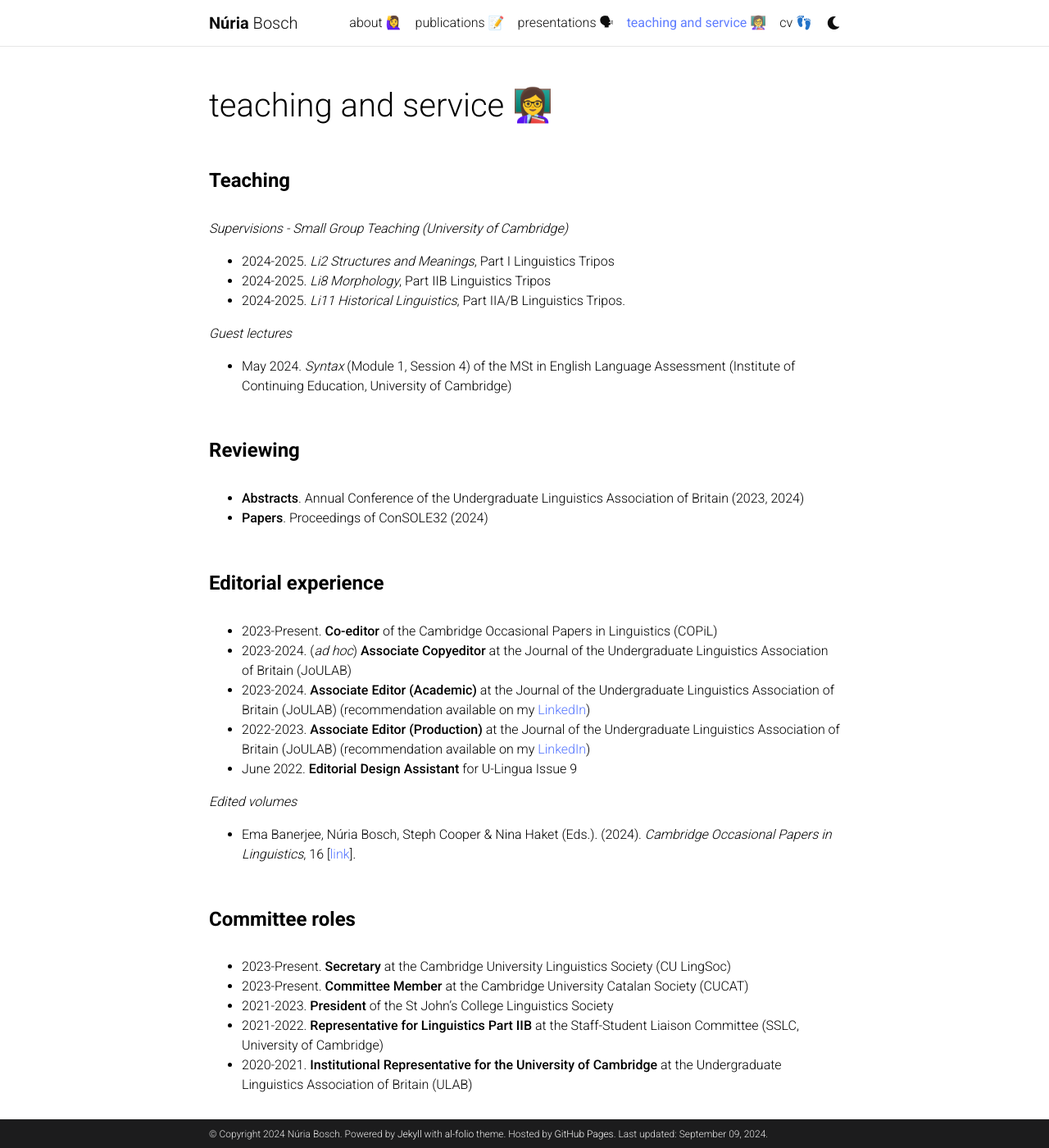
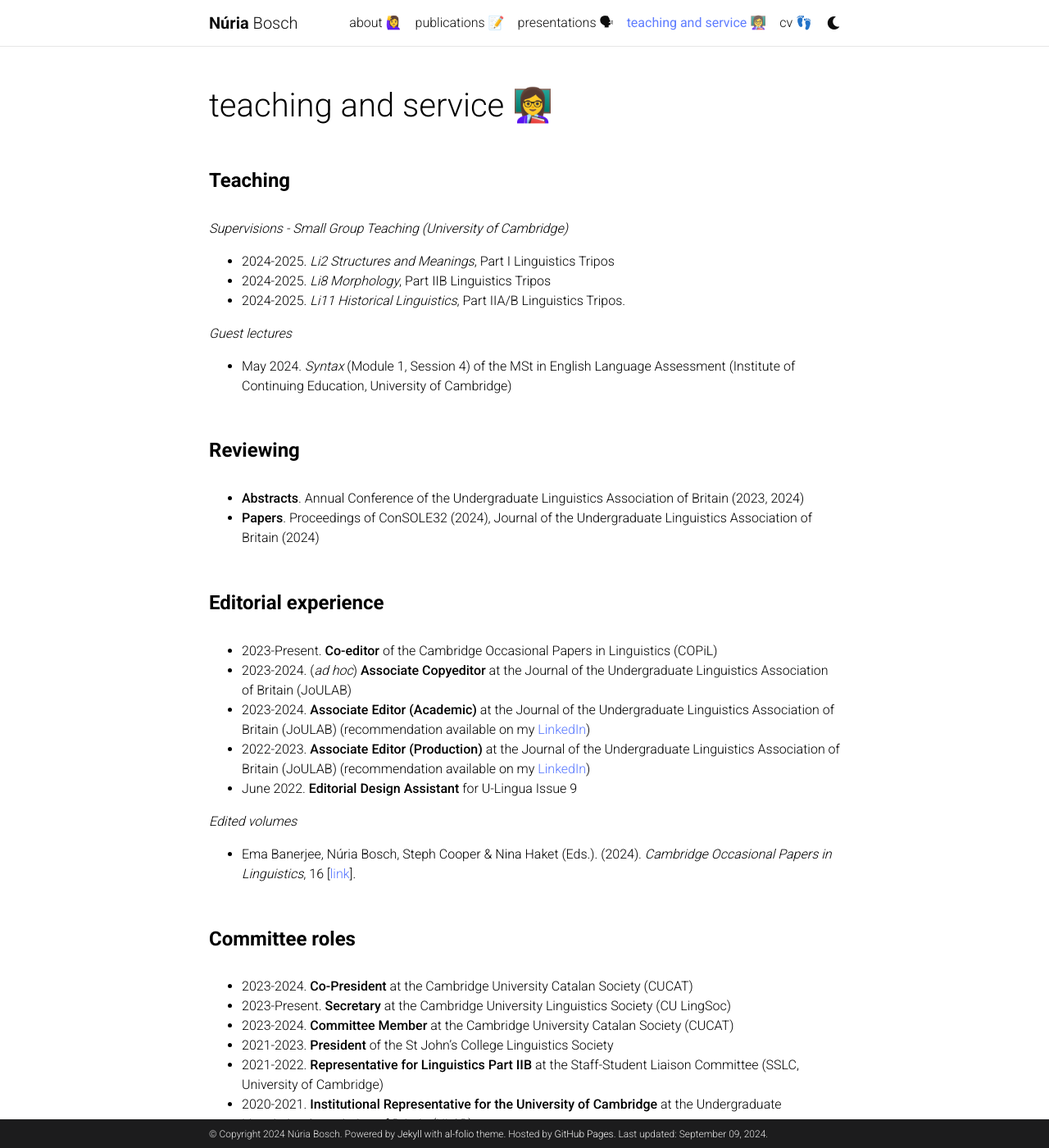
Before and after one commit to nuria-bosch/nuria-bosch.github.io, a Jekyll site: the page built from _pages/teaching_and_service.md, in a window 1280 px wide and 1400 px high. Shown: the whole window at 82% size. Built offline with Jekyll 4.4.1, drawn with Linux system fonts in a browser that asks for light colours; comment, search, counter and statistics services are not loaded; a style sheet for code colours, icons or effects is not loaded.

Commit message:
Update teaching_and_service.md

```diff
--- a/_pages/teaching_and_service.md
+++ b/_pages/teaching_and_service.md
@@ -22,7 +22,7 @@ _Guest lectures_
 <h4 style="margin-top: 3.3rem; margin-bottom: 2rem; font-weight: bold;">Reviewing</h4>
 
 - **Abstracts**. Annual Conference of the Undergraduate Linguistics Association of Britain (2023, 2024)
-- **Papers**. Proceedings of ConSOLE32 (2024)
+- **Papers**. Proceedings of ConSOLE32 (2024), Journal of the Undergraduate Linguistics Association of Britain (2024)
 
 <h4 style="margin-top: 3.3rem; margin-bottom: 2rem; font-weight: bold;">Editorial experience</h4>
 
@@ -38,8 +38,9 @@ _Edited volumes_
 
 <h4 style="margin-top: 3.3rem; margin-bottom: 2rem; font-weight: bold;">Committee roles</h4>
 
+- 2023-2024. **Co-President** at the Cambridge University Catalan Society (CUCAT)
 - 2023-Present. **Secretary** at the Cambridge University Linguistics Society (CU LingSoc)
-- 2023-Present. **Committee Member** at the Cambridge University Catalan Society (CUCAT)
+- 2023-2024. **Committee Member** at the Cambridge University Catalan Society (CUCAT)
 - 2021-2023. **President** of the St John's College Linguistics Society
 - 2021-2022. **Representative for Linguistics Part IIB** at the Staff-Student Liaison Committee (SSLC, University of Cambridge)
 - 2020-2021. **Institutional Representative for the University of Cambridge** at the Undergraduate Linguistics Association of Britain (ULAB)
```
